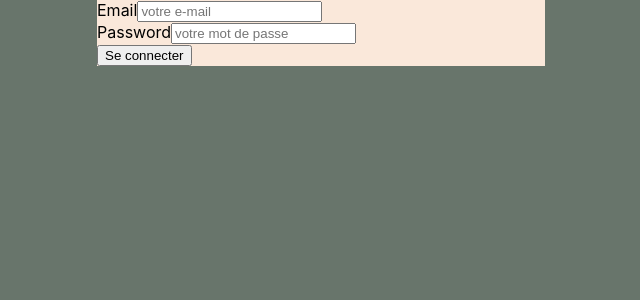
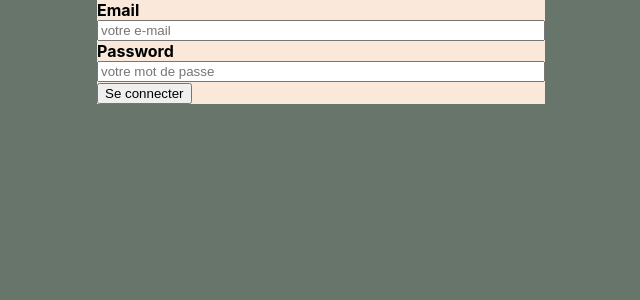
Before and after one commit to SarahOtmane/backOfficeResto, a React (Create React App) app: page / in a window 1280 px wide. Shown: the top 300 px of the page, without its empty margins (319-959 px from the left). Built offline with nearby package versions, Linux system fonts and the light colour scheme.

Commit message:
add css to the component

```diff
--- a/src/components/InputLable.js
+++ b/src/components/InputLable.js
@@ -2,8 +2,8 @@
 
 export default function InputLabel({label, value, type, placeholder, onChange}){
     return(
-        <div>
-            <label>{label}</label>
+        <div className="inputLabel column">
+            <label className="textBold">{label}</label>
             <input
                 type={type}
                 placeholder={placeholder}
```
